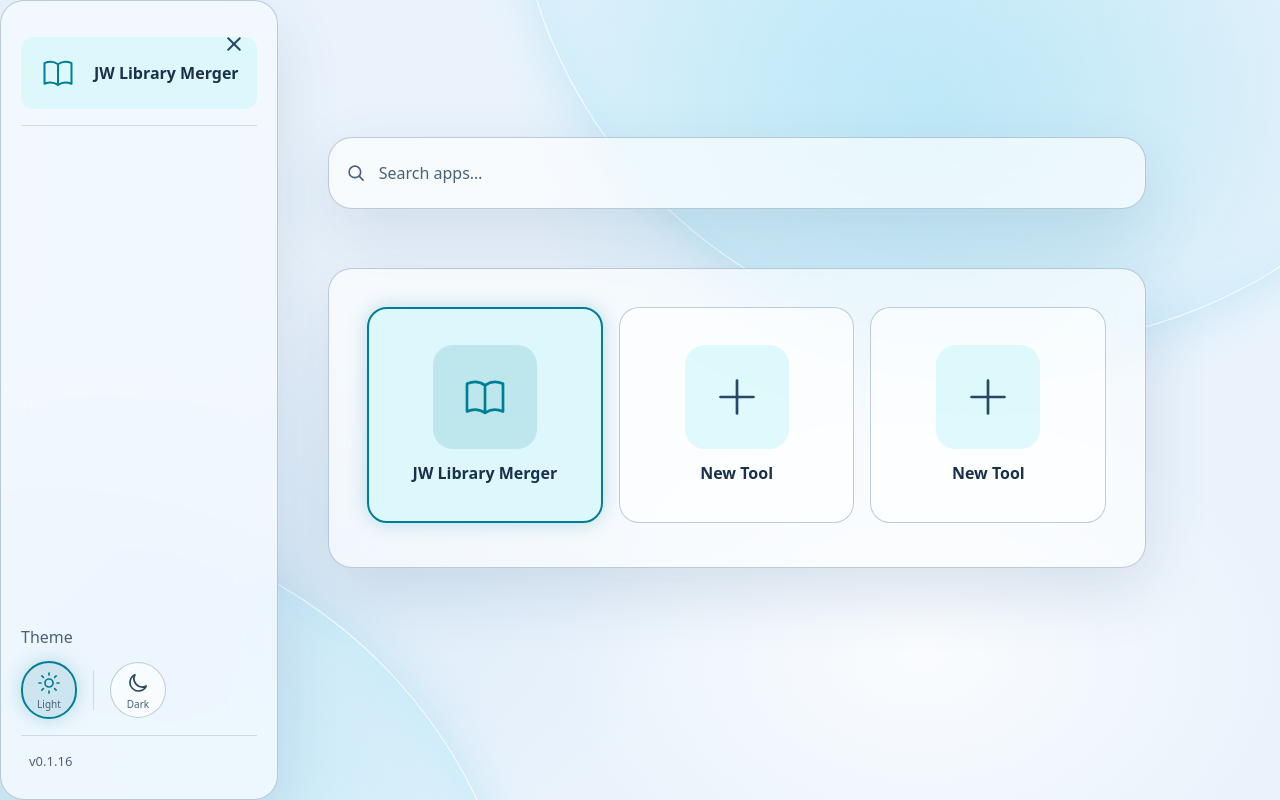
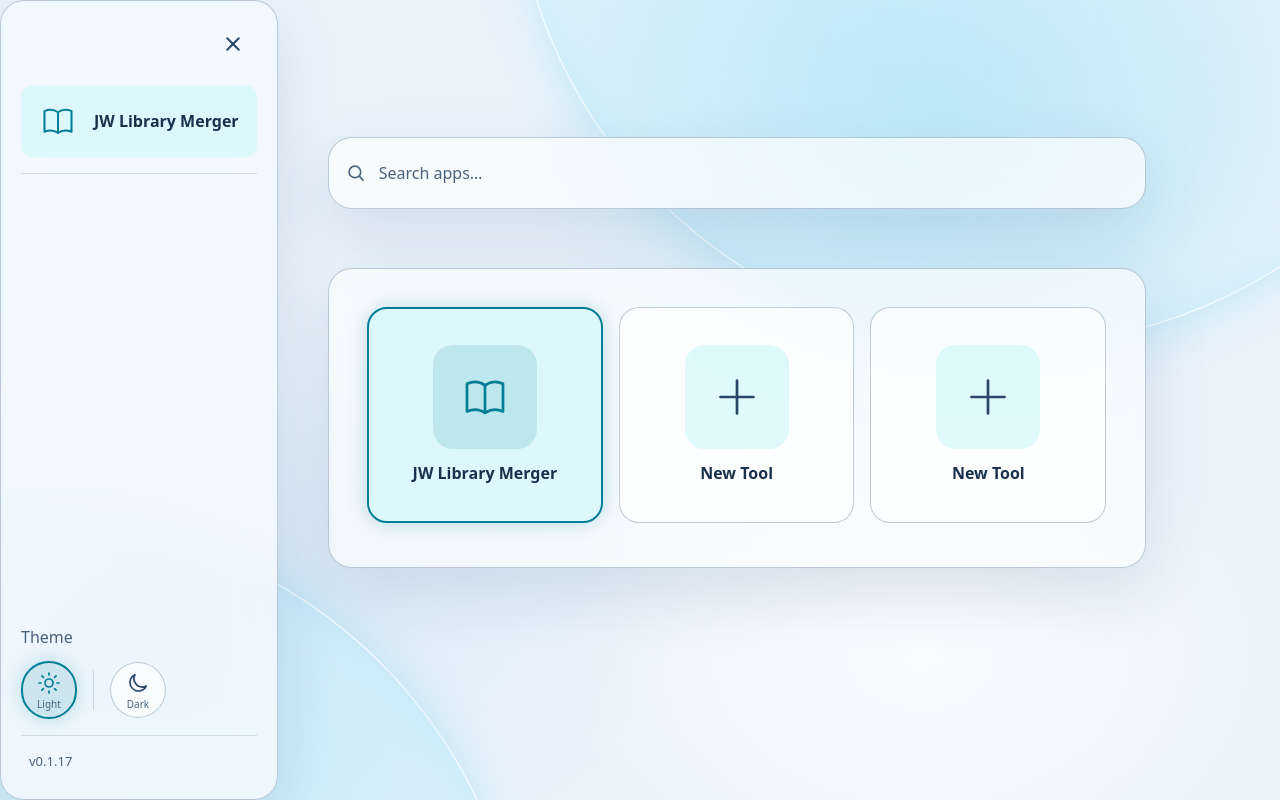
Before and after one commit to MalcolmK/toolbox, a React (Vite) app: page / in a window 1280 px wide. Built offline with nearby package versions, Linux system fonts and the light colour scheme.

Commit message:
fix alignment close button

```diff
--- a/package.json
+++ b/package.json
@@ -1,7 +1,7 @@
 {
   "name": "library-merger-toolbox",
   "private": true,
-  "version": "0.1.16",
+  "version": "0.1.17",
   "type": "module",
   "engines": {
     "node": "^20.19.0 || >=22.12.0"
--- a/src/App.module.css
+++ b/src/App.module.css
@@ -114,7 +114,7 @@
 
 .menuButtonOpen {
   top: 1.25rem;
-  left: calc(clamp(17rem, 21.7vw, 22rem) - 4.25rem);
+  left: calc(clamp(17rem, 21.7vw, 22rem) - 4.3125rem);
 }
 
 .toolNavigation {
@@ -131,6 +131,10 @@
   font-size: var(--font-size-body);
   font-weight: 600;
   text-decoration: none;
+}
+
+.drawer nav > :first-child {
+  margin-top: 4rem;
 }
 
 .toolboxNavigation {
@@ -891,7 +895,7 @@
   }
 
   .menuButtonOpen {
-    left: calc(min(86vw, 22rem) - 4.25rem);
+    left: calc(min(86vw, 22rem) - 4.3125rem);
   }
 }
 
@@ -944,7 +948,7 @@
   }
 
   .menuButtonOpen {
-    left: calc(min(88vw, 22rem) - 4.25rem);
+    left: calc(min(88vw, 22rem) - 4.3125rem);
   }
 
   .placeholderDialog {
```
Also changed, not shown: 2 other files (tests, documents, lock files or other folders).
